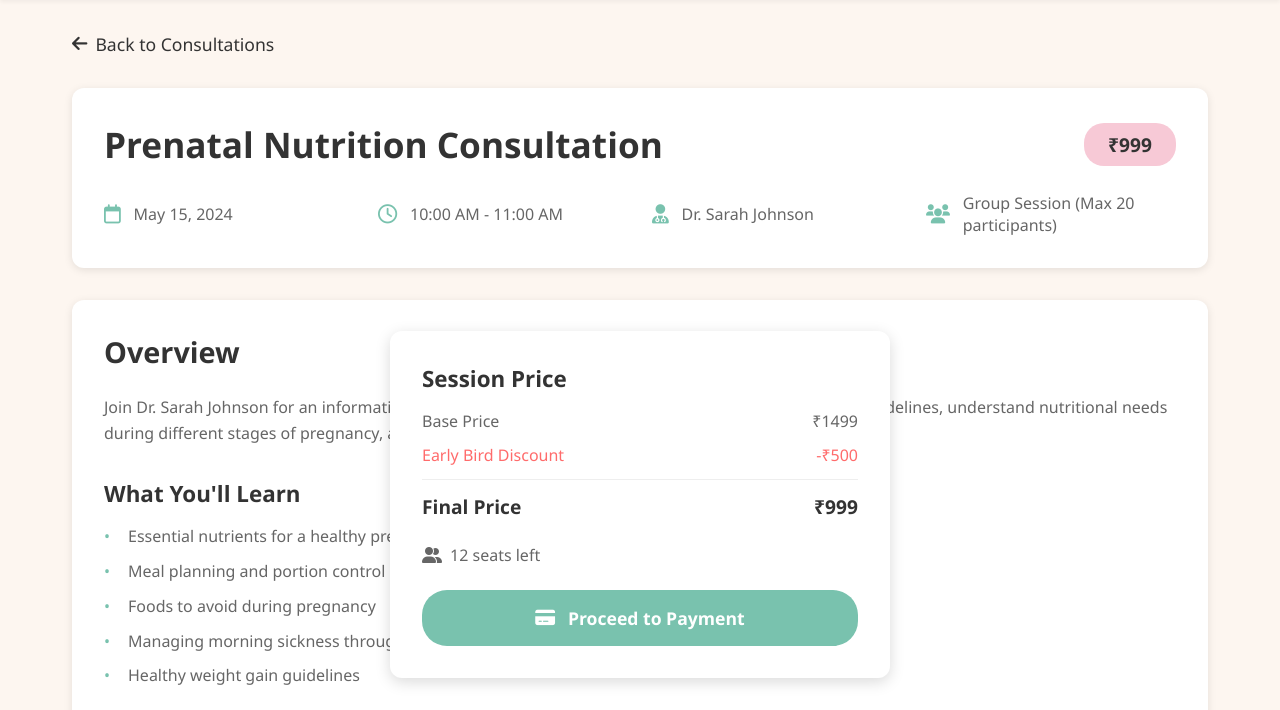
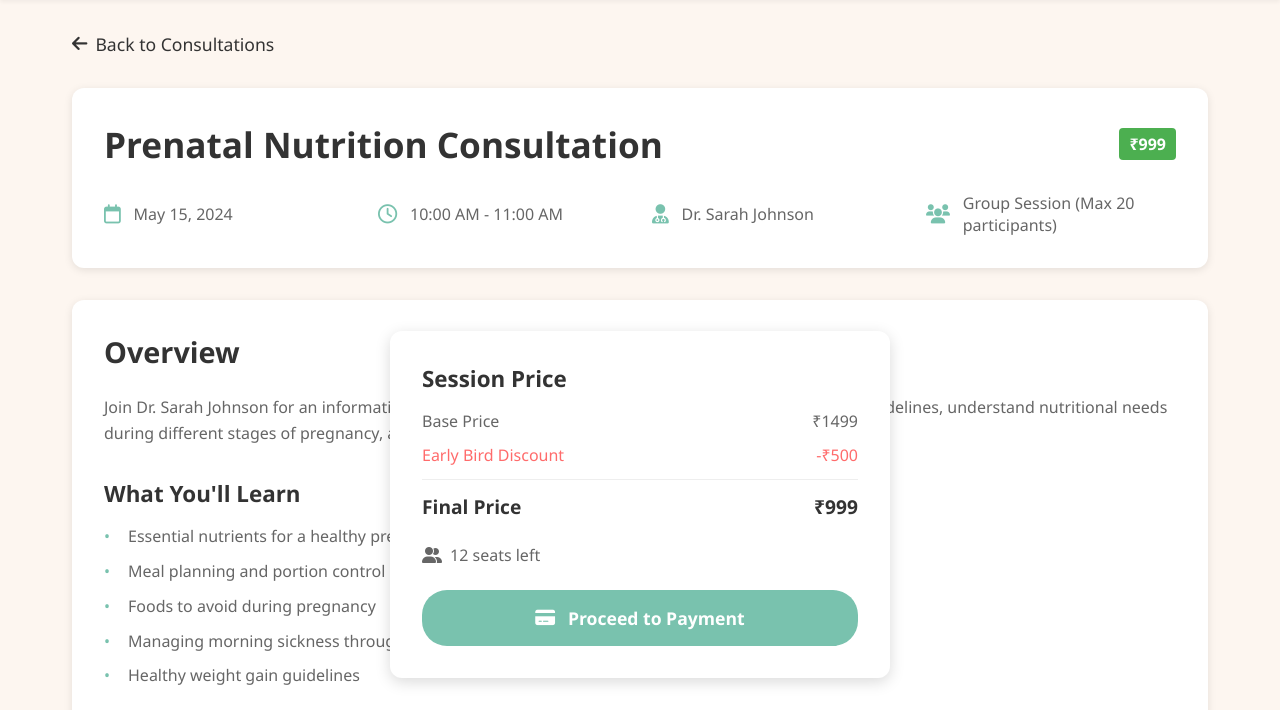
Before and after one commit to itz-rajshekhar18/MomPulse, a website: page CONSULTATIONS/upcoming-meeting-details.html in a window 1280 px wide. Shown: the part 90-800 px from the top of the page. Drawn offline with Linux system fonts and the light colour scheme.

Commit message:
third commit

```diff
--- a/CONSULTATIONS/consultations.css
+++ b/CONSULTATIONS/consultations.css
@@ -602,12 +602,17 @@ body.dark-mode .payment-btn:hover {
 }
 
 .price-badge {
-    background-color: var(--primary);
-    color: var(--text-dark);
-    padding: 0.5rem 1.5rem;
-    border-radius: 20px;
-    font-size: 1.2rem;
-    font-weight: 600;
+    background-color: #4CAF50;
+    color: white;
+    padding: 5px 10px;
+    border-radius: 4px;
+    font-weight: bold;
+    display: inline-block;
+    margin-left: 10px;
+}
+
+.price-badge.free-badge {
+    background-color: #2196F3;
 }
 
 .meeting-meta {
--- /dev/null
+++ b/CONSULTATIONS/meeting-details.js
@@ -0,0 +1,89 @@
+// Function to update meeting details based on meeting type
+function updateMeetingDetails(meetingData) {
+    // Get DOM elements
+    const priceBadge = document.querySelector('.price-badge');
+    const doctorName = document.querySelector('.meta-item:nth-child(3) span');
+    const paymentSection = document.getElementById('paymentSection');
+    const instructorName = document.querySelector('.instructor-details h4');
+    const instructorTitle = document.querySelector('.instructor-details p:first-of-type');
+    const instructorImage = document.querySelector('.instructor-image');
+    const meetingTitle = document.querySelector('.meeting-title-section h1');
+    const meetingDescription = document.querySelector('.meeting-description');
+    const keyPoints = document.querySelector('.key-points ul');
+    const sessionDetails = document.querySelector('.session-details ul');
+
+    // Update meeting title and description
+    meetingTitle.textContent = meetingData.title;
+    meetingDescription.textContent = meetingData.description;
+
+    // Update key points
+    if (meetingData.keyPoints && meetingData.keyPoints.length > 0) {
+        keyPoints.innerHTML = meetingData.keyPoints.map(point => `<li>${point}</li>`).join('');
+    }
+
+    // Update session details
+    if (meetingData.sessionDetails && meetingData.sessionDetails.length > 0) {
+        sessionDetails.innerHTML = meetingData.sessionDetails.map(detail =>
+            `<li><i class="fas fa-check"></i> ${detail}</li>`
+        ).join('');
+    }
+
+    // Update price badge and payment section
+    if (meetingData.isFree) {
+        priceBadge.textContent = 'Free';
+        priceBadge.classList.add('free-badge');
+        paymentSection.style.display = 'none';
+    } else {
+        priceBadge.textContent = `₹${meetingData.price}`;
+        priceBadge.classList.remove('free-badge');
+        paymentSection.style.display = 'block';
+
+        // Update payment details
+        const basePrice = document.querySelector('.price-item:first-child span:last-child');
+        const discount = document.querySelector('.price-item.discount span:last-child');
+        const finalPrice = document.querySelector('.price-item.total span:last-child');
+
+        basePrice.textContent = `₹${meetingData.basePrice}`;
+        discount.textContent = `-₹${meetingData.discount}`;
+        finalPrice.textContent = `₹${meetingData.price}`;
+    }
+
+    // Update doctor information
+    doctorName.textContent = meetingData.doctorName;
+    instructorName.textContent = meetingData.doctorName;
+    instructorTitle.textContent = meetingData.doctorTitle;
+
+    // Update doctor image if provided
+    if (meetingData.doctorImage) {
+        instructorImage.src = meetingData.doctorImage;
+        instructorImage.alt = meetingData.doctorName;
+    }
+}
+
+// Example usage:
+// const meetingData = {
+//     isFree: false,
+//     title: "Prenatal Nutrition Consultation",
+//     description: "Join Dr. Sarah Johnson for an informative group session on prenatal nutrition. Learn essential dietary guidelines, understand nutritional needs during different stages of pregnancy, and get expert answers to your nutrition-related questions.",
+//     price: 999,
+//     basePrice: 1499,
+//     discount: 500,
+//     doctorName: "Dr. Sarah Johnson",
+//     doctorTitle: "Certified Nutritionist & Pregnancy Care Specialist",
+//     doctorImage: "../DASHBOARD/profile-user.png",
+//     keyPoints: [
+//         "Essential nutrients for a healthy pregnancy",
+//         "Meal planning and portion control",
+//         "Foods to avoid during pregnancy",
+//         "Managing morning sickness through diet",
+//         "Healthy weight gain guidelines"
+//     ],
+//     sessionDetails: [
+//         "Live Q&A session included",
+//         "Downloadable nutrition guide",
+//         "Meal planning templates",
+//         "Recording available for 30 days",
+//         "Certificate of completion"
+//     ]
+// };
+// updateMeetingDetails(meetingData);
--- a/CONSULTATIONS/upcoming-meeting-details.html
+++ b/CONSULTATIONS/upcoming-meeting-details.html
@@ -149,18 +149,43 @@
     </main>
 
     <script>
-        // Hide payment section for free meetings
+        // Get meeting type from URL parameter
+        const urlParams = new URLSearchParams(window.location.search);
+        const meetingType = urlParams.get('type'); // 'free' or 'paid'
+        const doctorId = urlParams.get('doctor'); // Doctor ID or name
+
+        // Example meeting data - This would typically come from your backend
+        const meetingData = {
+            isFree: meetingType === 'free',
+            title: "Prenatal Nutrition Consultation",
+            description: "Join Dr. Sarah Johnson for an informative group session on prenatal nutrition. Learn essential dietary guidelines, understand nutritional needs during different stages of pregnancy, and get expert answers to your nutrition-related questions.",
+            price: 999,
+            basePrice: 1499,
+            discount: 500,
+            doctorName: doctorId === 'emily' ? "Dr. Emily Parker" : "Dr. Sarah Johnson",
+            doctorTitle: doctorId === 'emily' ? "Mental Health Specialist" : "Certified Nutritionist & Pregnancy Care Specialist",
+            doctorImage: "../DASHBOARD/profile-user.png",
+            keyPoints: [
+                "Essential nutrients for a healthy pregnancy",
+                "Meal planning and portion control",
+                "Foods to avoid during pregnancy",
+                "Managing morning sickness through diet",
+                "Healthy weight gain guidelines"
+            ],
+            sessionDetails: [
+                "Live Q&A session included",
+                "Downloadable nutrition guide",
+                "Meal planning templates",
+                "Recording available for 30 days",
+                "Certificate of completion"
+            ]
+        };
+
+        // Update meeting details when the page loads
         document.addEventListener('DOMContentLoaded', function() {
-            const priceBadge = document.querySelector('.price-badge');
-            const paymentSection = document.getElementById('paymentSection');
-
-            if (priceBadge && paymentSection) {
-                if (priceBadge.textContent === 'Free') {
-                    paymentSection.style.display = 'none';
-                }
-            }
+            updateMeetingDetails(meetingData);
         });
     </script>
-    <script src="consultations.js"></script>
+    <script src="meeting-details.js"></script>
 </body>
 </html>
```
Also changed, not shown: CONSULTATIONS/consultations.html (+3 -3 lines).
